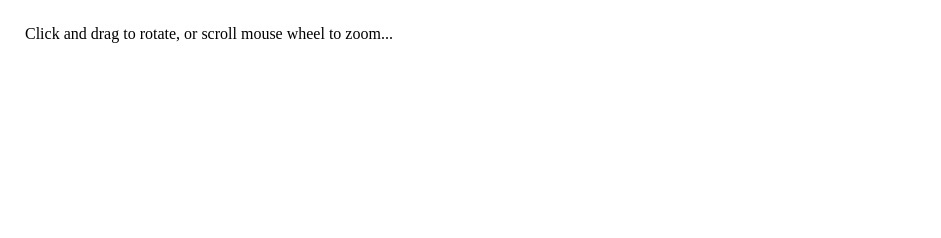
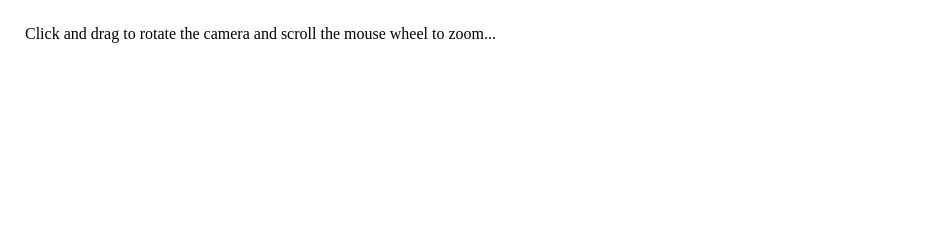
Before and after one commit to DevBlizzard/Grasslands, a plain HTML site: page index.html in a window 1280 px wide. Shown: the top 238 px of the page, without its empty margins (0-941 px from the left). Drawn offline with nearby package versions, Linux system fonts and the light colour scheme; some packages are replaced by stand-ins of ours; a script that the page names is missing.

Commit message:
Update style.css

```diff
--- a/style.css
+++ b/style.css
@@ -7,7 +7,7 @@ html, body {
 
 body::after {
   font-family: "operator mono", "sans-serif";
-  content: "Click and drag to rotate, or scroll mouse wheel to zoom...";
+  content: "Click and drag to rotate the camera and scroll the mouse wheel to zoom...";
   position: absolute;
   top: 25px;
   left: 25px;
```
